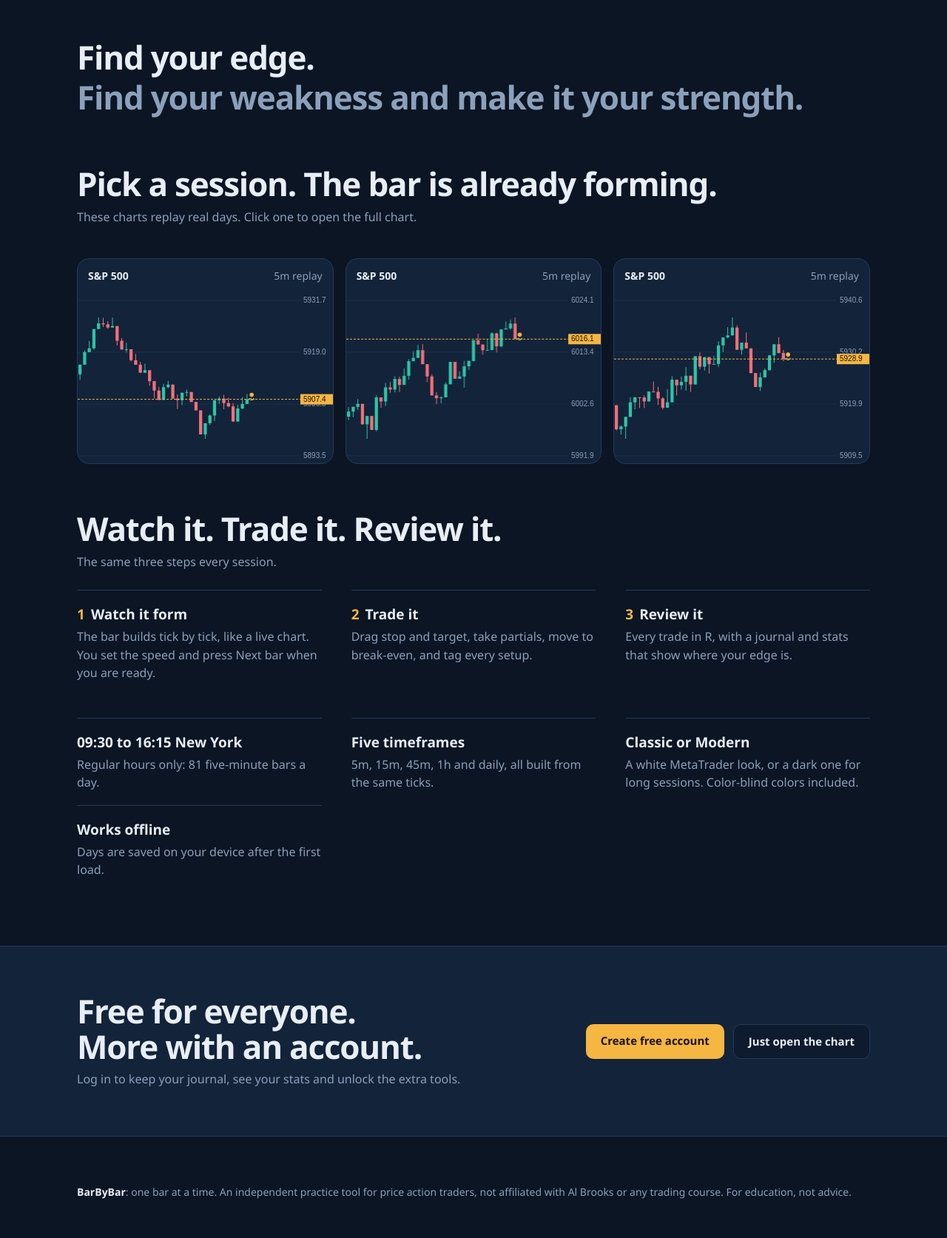
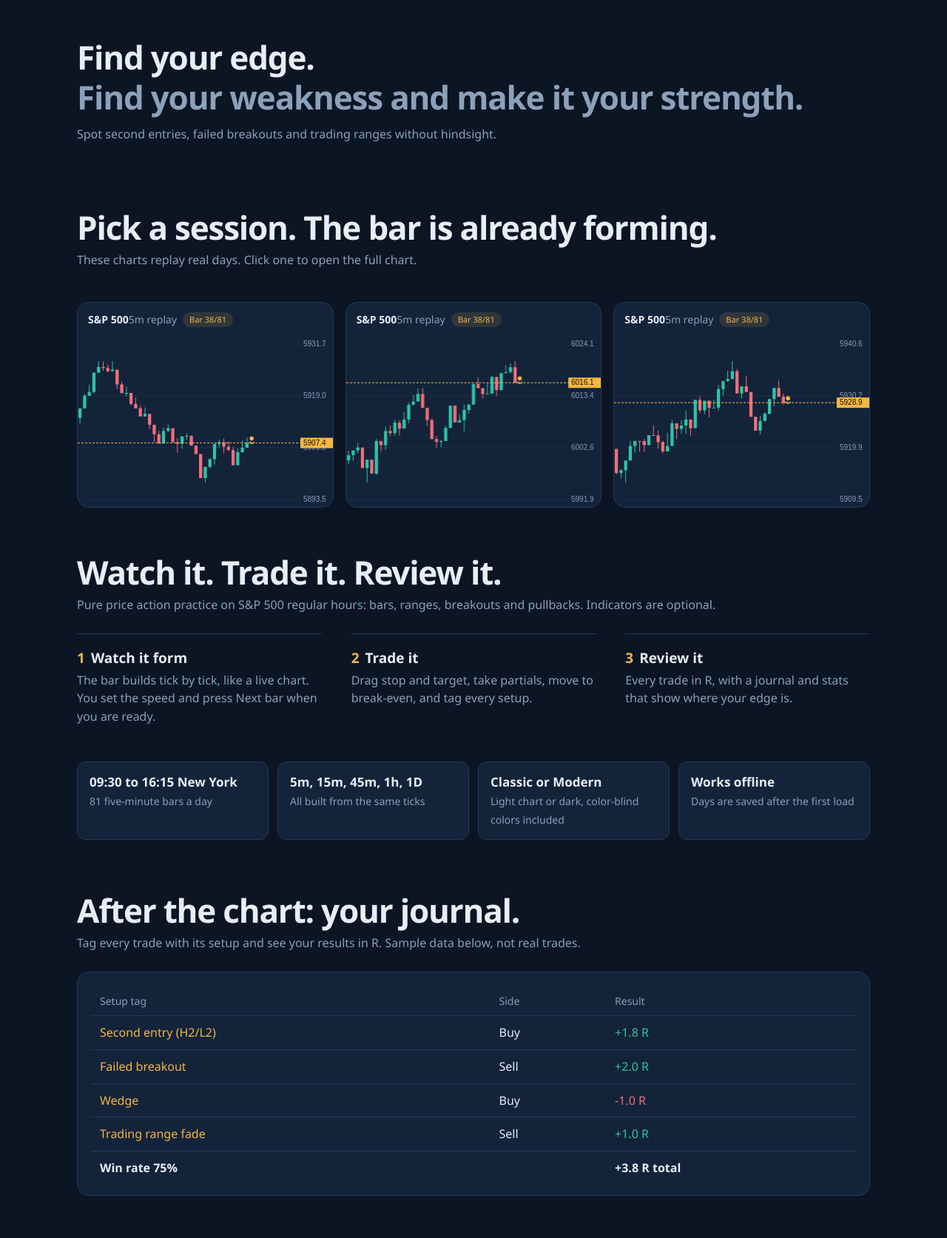
Before and after one commit to nkhimself/barbybar-site, a plain HTML site: page index.html in a window 1280 px wide. Shown: the part 714-2387 px from the top of the page at 74% size. Drawn offline with Linux system fonts and the light colour scheme; no server answers.

Commit message:
Add files via upload

```diff
--- a/index.html
+++ b/index.html
@@ -40,7 +40,10 @@ h2{font-size:clamp(28px,4vw,44px);letter-spacing:-1.2px;line-height:1.08;margin-
 .band .sec{display:flex;gap:30px;align-items:center;justify-content:space-between;flex-wrap:wrap;padding-bottom:8vh}
 footer{max-width:1200px;margin:auto;padding:8vh 5vw 6vh;color:var(--m);font-size:14px}footer b{color:var(--t)}
 @media(prefers-reduced-motion:reduce){*{transition:none!important}}
-.mt h2{max-width:none;margin:0 0 6px}.mt h2:nth-child(2){color:var(--m)}</style></head><body>
+.mt h2{max-width:none;margin:0 0 6px}.mt h2:nth-child(2){color:var(--m)}.pl{font-style:normal;font-size:11px;background:#F5B64222;color:var(--a);border-radius:20px;padding:1px 9px;margin:0 auto 0 8px;align-self:center}.ch{align-items:center}
+.strip{display:grid;grid-template-columns:repeat(auto-fit,minmax(200px,1fr));gap:12px;margin-top:30px}.strip div{background:var(--s);border:1px solid var(--l);border-radius:12px;padding:14px 16px}.strip b{display:block;font-size:17px}.strip span{color:var(--m);font-size:14px}
+.jt{width:100%;border-collapse:collapse;margin-top:6px}.jt th{color:var(--m);font-weight:400;text-align:left;padding:8px 12px;font-size:14px}.jt td{padding:10px 12px;border-top:1px solid var(--l);font-variant-numeric:tabular-nums}.jb{background:var(--s);border:1px solid var(--l);border-radius:16px;padding:14px 18px;overflow-x:auto}
+.bl{margin:14px 0 0 18px;color:var(--m)}.bl b{color:var(--t)}.tag{color:var(--a)}</style></head><body>
 <nav><a class="logo" href="./"><img src="app/icon-192.png" alt="">BarByBar</a><a class="l" href="app/">Chart</a><a class="l" href="#charts">Sessions</a><a class="l" href="#how">How it works</a><span class="sp"></span><span id="au"><a class="l" href="login.html">Log in</a> <a class="btn s" href="login.html#signup">Sign up free</a></span></nav>
 
 <header class="hero"><canvas id="hc" aria-hidden="true"></canvas><div class="hi">
@@ -49,28 +52,29 @@ footer{max-width:1200px;margin:auto;padding:8vh 5vw 6vh;color:var(--m);font-size
 <div class="cta"><a class="btn" href="app/">Open the chart</a><a class="btn o" href="login.html#signup">Create free account</a></div>
 <p class="note">Free to use. Sign in to unlock your trade log, stats and more tools.</p></div></header>
 
-<section class="sec mt"><h2>Find your edge.</h2><h2>Find your weakness and make it your strength.</h2></section>
+<section class="sec mt"><h2>Find your edge.</h2><h2>Find your weakness and make it your strength.</h2><p class="lead" style="margin-top:14px">Spot second entries, failed breakouts and trading ranges without hindsight.</p></section>
 <section class="sec" id="charts"><h2>Pick a session. The bar is already forming.</h2><p class="lead">These charts replay real days. Click one to open the full chart.</p>
 <div class="sum" id="sm"></div><div class="cg" id="cg"></div></section>
 
-<section class="sec" id="how"><h2>Watch it. Trade it. Review it.</h2><p class="lead">The same three steps every session.</p>
+<section class="sec" id="how"><h2>Watch it. Trade it. Review it.</h2><p class="lead">Pure price action practice on S&amp;P 500 regular hours: bars, ranges, breakouts and pullbacks. Indicators are optional.</p>
 <div class="fl">
 <div><b><em>1</em>Watch it form</b><span>The bar builds tick by tick, like a live chart. You set the speed and press Next bar when you are ready.</span></div>
 <div><b><em>2</em>Trade it</b><span>Drag stop and target, take partials, move to break-even, and tag every setup.</span></div>
 <div><b><em>3</em>Review it</b><span>Every trade in R, with a journal and stats that show where your edge is.</span></div></div>
-<div class="fl" style="margin-top:30px">
-<div><b>09:30 to 16:15 New York</b><span>Regular hours only: 81 five-minute bars a day.</span></div>
-<div><b>Five timeframes</b><span>5m, 15m, 45m, 1h and daily, all built from the same ticks.</span></div>
-<div><b>Classic or Modern</b><span>A white MetaTrader look, or a dark one for long sessions. Color-blind colors included.</span></div>
-<div><b>Works offline</b><span>Days are saved on your device after the first load.</span></div></div></section>
+<div class="strip"><div><b>09:30 to 16:15 New York</b><span>81 five-minute bars a day</span></div><div><b>5m, 15m, 45m, 1h, 1D</b><span>All built from the same ticks</span></div><div><b>Classic or Modern</b><span>Light chart or dark, color-blind colors included</span></div><div><b>Works offline</b><span>Days are saved after the first load</span></div></div>
+<h2 style="margin-top:9vh">After the chart: your journal.</h2><p class="lead">Tag every trade with its setup and see your results in R. Sample data below, not real trades.</p>
+<div class="jb"><table class="jt"><thead><tr><th>Setup tag</th><th>Side</th><th>Result</th></tr></thead><tbody>
+<tr><td class="tag">Second entry (H2/L2)</td><td>Buy</td><td class="up">+1.8 R</td></tr><tr><td class="tag">Failed breakout</td><td>Sell</td><td class="up">+2.0 R</td></tr><tr><td class="tag">Wedge</td><td>Buy</td><td class="dn">-1.0 R</td></tr><tr><td class="tag">Trading range fade</td><td>Sell</td><td class="up">+1.0 R</td></tr>
+<tr><td colspan="2"><b>Win rate 75%</b></td><td><b>+3.8 R total</b></td></tr></tbody></table></div>
+</section>
 
-<div class="band"><div class="sec"><div><h2>Free for everyone.<br>More with an account.</h2><p class="lead" style="margin:0">Log in to keep your journal, see your stats and unlock the extra tools.</p></div><div class="cta"><a class="btn" href="login.html#signup">Create free account</a><a class="btn o" href="app/">Just open the chart</a></div></div></div>
+<div class="band"><div class="sec"><div><h2>Free for everyone.<br>More with an account.</h2><p class="lead" style="margin:0">Log in to keep your journal, see your stats and unlock the extra tools.</p><ul class="bl"><li><b>Free now:</b> replay, all drawing tools, trading and chart settings</li><li><b>With an account:</b> trade log, stats and backup (coming)</li><li><b>Phone app:</b> on the way</li></ul></div><div class="cta"><a class="btn" href="login.html#signup">Create free account</a><a class="btn o" href="app/">Just open the chart</a></div></div></div>
 <footer><b>BarByBar</b>: one bar at a time. An independent practice tool for price action traders, not affiliated with Al Brooks or any trading course. For education, not advice.</footer>
 
 <script>
 const B="https://drknygdsfirqaypagosr.supabase.co/storage/v1/object/public/ticks/",$=s=>document.querySelector(s);
 // account state (test version: anything is accepted on the login page)
-try{const u=JSON.parse(localStorage.getItem("bbb_user")||"null");if(u){$("#au").innerHTML='<span class="l" style="color:var(--m)">Hi, '+u.name.replace(/[<>&"]/g,"")+'</span> <a class="btn s o" href="#" id="lo">Log out</a>';$("#lo").onclick=e=>{e.preventDefault();localStorage.removeItem("bbb_user");location.reload()}}}catch(e){}
+try{const u=JSON.parse(localStorage.getItem("bbb_user")||"null");if(u){$("#au").innerHTML='<span class="l" style="color:var(--m)">Hi, '+String(u.name||"Trader").replace(/[<>&"]/g,"")+'</span> <a class="btn s o" href="#" id="lo">Log out</a>';$("#lo").onclick=e=>{e.preventDefault();localStorage.removeItem("bbb_user");location.reload()}}}catch(e){}
 // charts
 let seed=11;const rnd=()=>(seed=seed*16807%2147483647)/2147483647;
 function sim(){let p=5800+rnd()*300,o=[];for(let k=0;k<81;k++){const a=p;let h=a,l=a,c=a;for(let i=0;i<10;i++){c+=(rnd()-.485)*2.6;h=Math.max(h,c);l=Math.min(l,c)}p=c;o.push([k,a,h,l,c])}return o}
@@ -89,14 +93,14 @@ x.fillStyle="#F5B642";x.beginPath();x.arc(cx,Y(L[2])-6,2.8,0,7);x.fill()}
 const items=[];
 function add(cv,ax,N,spd,b){const it={cv,ax,N,spd,b:b||sim(),t:ax?30:20,vis:1};new IntersectionObserver(e=>it.vis=e[0].isIntersecting).observe(cv);items.push(it);return it}
 add($("#hc"),0,70,2.2);
-const cards=[0,1,2].map(k=>{const a=document.createElement("a");a.className="cc";a.href="app/";a.innerHTML='<div class="ch"><b>S&amp;P 500</b><span>5m replay</span></div><canvas></canvas><span class="go">Open chart</span>';$("#cg").appendChild(a);return{a,it:add(a.querySelector("canvas"),1,48,1.4)}});
-let last=performance.now();(function loop(t){const dt=Math.min(.1,(t-last)/1000);last=t;items.forEach(it=>{if(!it.vis)return;it.t+=dt*it.spd;if(it.t>=it.b.length-1)it.t=it.ax?30:20;draw(it)});requestAnimationFrame(loop)})(last);
+const cards=[0,1,2].map(k=>{const a=document.createElement("a");a.className="cc";a.href="app/";a.innerHTML='<div class="ch"><b>S&amp;P 500</b><span>5m replay</span><i class="pl">Live replay</i></div><canvas></canvas><span class="go">Open chart</span>';$("#cg").appendChild(a);return{a,it:add(a.querySelector("canvas"),1,48,1.4)}});
+cards.forEach(c=>{c.it.pill=c.a.querySelector(".pl")});let last=performance.now();(function loop(t){const dt=Math.min(.1,(t-last)/1000);last=t;items.forEach(it=>{if(!it.vis)return;it.t+=dt*it.spd;if(it.t>=it.b.length-1)it.t=it.ax?30:20;draw(it);if(it.pill)it.pill.textContent="Bar "+(Math.floor(it.t)+1)+"/"+it.b.length});requestAnimationFrame(loop)})(last);
 // real data from the Supabase bucket (falls back to the simulated charts above)
 fetch(B+"daily.json").then(r=>r.json()).then(async dj=>{const days=Object.keys(dj).sort();if(days.length<8)return;
 const sm=$("#sm");days.slice(-5).reverse().forEach(d=>{const q=dj[d],pv=dj[days[days.indexOf(d)-1]],ch=pv?(q[3]-pv[3])/pv[3]*100:0;
-const a=document.createElement("a");a.href="app/";a.innerHTML='<small>'+d+'</small><b>'+(q[3]/1000).toFixed(1)+'</b><i class="'+(ch>=0?"up":"dn")+'">'+(ch>=0?"+":"")+ch.toFixed(2)+'%</i>';sm.appendChild(a)});
+const a=document.createElement("a");a.href="app/?date="+d;a.innerHTML='<small>'+d+'</small><b>'+(q[3]/1000).toFixed(1)+'</b><i class="'+(ch>=0?"up":"dn")+'">'+(ch>=0?"+":"")+ch.toFixed(2)+'%</i>';sm.appendChild(a)});
 const pool=days.slice(-250),mc={};
 for(const c of cards){const d=pool[Math.floor(Math.random()*pool.length)],m=d.slice(0,7);
 try{mc[m]=mc[m]||await fetch(B+"m_"+m+".json").then(r=>r.json());const bars=mc[m][d].map(r=>[r[0],r[1]/1000,r[2]/1000,r[3]/1000,r[4]/1000]);
-if(bars.length>20){c.it.b=bars;c.it.t=24;c.a.querySelector("span").textContent=d+" · 5m replay"}}catch(e){}}}).catch(()=>{});
+if(bars.length>20){c.it.b=bars;c.it.t=24;c.a.href="app/?date="+d;c.a.querySelector("span").textContent=d+" · 5m replay"}}catch(e){}}}).catch(()=>{});
 </script></body></html>
```
Also changed, not shown: app/index.html (+10 -9 lines).
